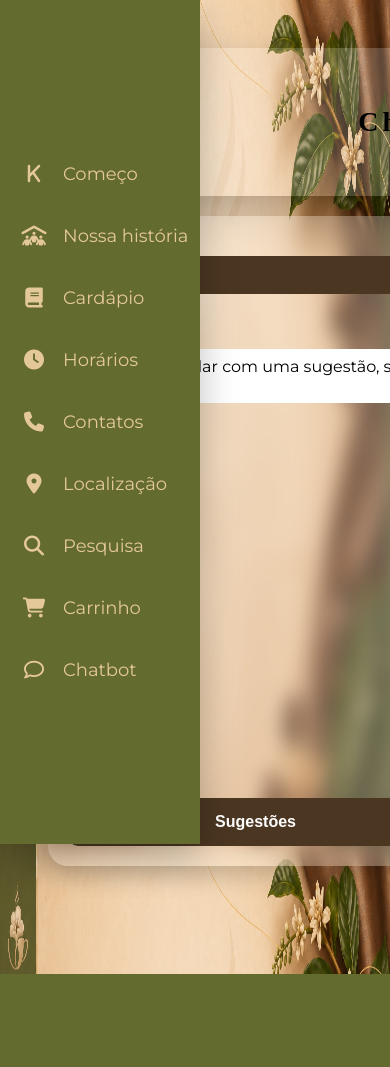
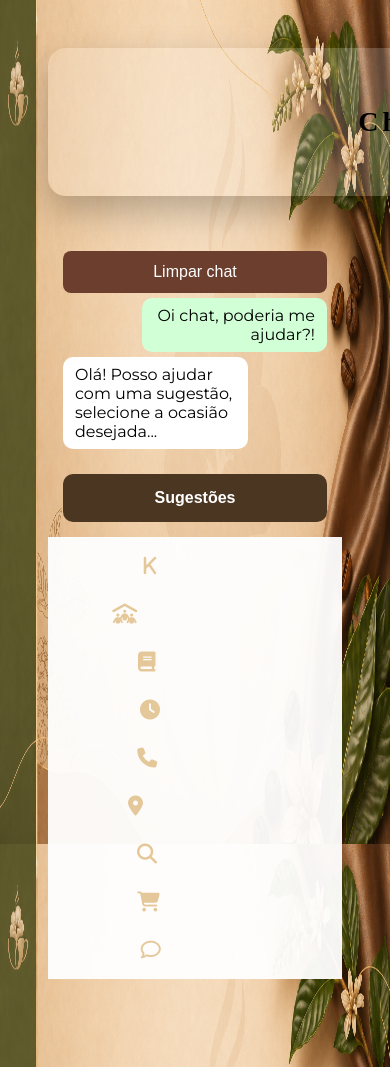
Before and after one commit to Dyunner/Projeto-PBL, a Flask app: page /chatbot in a window 390 px wide; the page is wider, and only the part inside the window is pictured. Before the commit the page ends 974 px from the top of that part, so only its background shows below. Run offline with Flask 3, Linux system fonts and the light colour scheme.

Commit message:
Add responsive adjustments for index, chatbot, and map pages

```diff
--- a/static/style.css
+++ b/static/style.css
@@ -554,6 +554,65 @@
     .categoria p{
         font-size: 14px;
     }
+
+    .search-form-layout {
+        flex-direction: column;
+        align-items: stretch;
+    }
+
+    .search-submit-btn {
+        width: 100%;
+        max-width: 100%;
+    }
+
+    .bar {
+        max-width: 100%;
+    }
+
+    .bar2 {
+        max-width: 100%;
+    }
+
+    .menu-inicio {
+        position: static;
+        width: 100%;
+        height: auto;
+        background: rgba(255,255,255,0.95);
+        box-shadow: none;
+        padding: 10px 0;
+    }
+
+    .menu-inicio ul {
+        flex-direction: row;
+        flex-wrap: wrap;
+        justify-content: center;
+        gap: 10px;
+    }
+
+    .menu-inicio a {
+        justify-content: center;
+        padding: 8px 10px;
+    }
+
+    .chatbot-page .chat-wrapper {
+        width: 100%;
+        min-height: auto;
+        padding: 15px;
+    }
+
+    .chatbot-page #opcoes {
+        grid-template-columns: 1fr;
+    }
+
+    .mapa-loc #map {
+        width: 100%;
+        height: 320px;
+    }
+
+    .mapa-loc .conteudo {
+        padding: 20px;
+        font-size: 18px;
+    }
 }
 .piz {background-image: url(img/fotohorario.png.jpeg);}
 .pan {font-family: 'montserrat', sans-serif;font-size: 25px; align-content: center;text-align: center;}
@@ -562,7 +621,16 @@
     display: flex;
     justify-content: center;
     align-items: center;
-    height: 100vh;
+    min-height: 100vh;
+}
+.search-page #search-page-container {
+    width: 100%;
+    max-width: 900px;
+    padding: 25px;
+    margin: 20px auto;
+    background: rgba(255,255,255,0.25);
+    border-radius: 18px;
+    box-shadow: 0 12px 30px rgba(0,0,0,0.12);
 }
 .search-form-layout {
     display: flex;
--- a/templates/chatbot.html
+++ b/templates/chatbot.html
@@ -1,57 +1,29 @@
 <!DOCTYPE html>
-<html>
+<html lang="pt-br">
 <head>
-    <link rel="stylesheet" href="https://cdnjs.cloudflare.com/ajax/libs/font-awesome/6.5.0/css/all.min.css">
-    <link rel="stylesheet" href="static/style.css">
+        <meta charset="UTF-8">
+        <meta name="viewport" content="width=device-width, initial-scale=1.0">
+        <link rel="stylesheet" href="https://cdnjs.cloudflare.com/ajax/libs/font-awesome/6.5.0/css/all.min.css">
+        <link rel="stylesheet" href="static/style.css">
 
-    <link href="https://fonts.googleapis.com/css2?family=Montserrat:wght@300;400;600&display=swap" rel="stylesheet">
+        <link href="https://fonts.googleapis.com/css2?family=Montserrat:wght@300;400;600&display=swap" rel="stylesheet">
 </head>
 
-<body class="igg">
+<body class="igg chatbot-page">
 
 <div class="cabecalho">
     <h2>Chat de sugestões</h2>
 </div>
 
-<div style="
-    background-color: rgba(255, 255, 255, 0.25);
-    width: 800px;
-    height: 650px;
-    border-radius: 20px;
-    margin: 20px auto;
+<div class="chat-wrapper">
 
-    box-shadow: 0 8px 25px rgba(0,0,0,0.2);
-    backdrop-filter: blur(10px);
-
-    display: flex;
-    flex-direction: column;
-    padding: 20px;
-">
-
-    <button onclick="limparChat()" style="
-        padding: 10px;
-        border: none;
-        border-radius: 10px;
-        cursor: pointer;
-        margin-bottom: 10px;
-        background: #4b3621;
-        color: white;
-    ">
+    <button onclick="limparChat()" class="clear-chat-btn">
         Limpar chat
     </button>
 
-    <div id="chat" style="
-        flex: 1;
-        overflow-y: auto;
-        margin-bottom: 10px;
-    "></div>
+    <div id="chat"></div>
 
-    <div id="opcoes" style="
-        display: grid;
-        grid-template-columns: repeat(2, 1fr);
-        gap: 10px;
-        width: 100%;
-    "></div>
+    <div id="opcoes"></div>
 
 </div>
 
```
Also changed, not shown: templates/index.html (+5 -3 lines), templates/map.html (+25 -4 lines).
